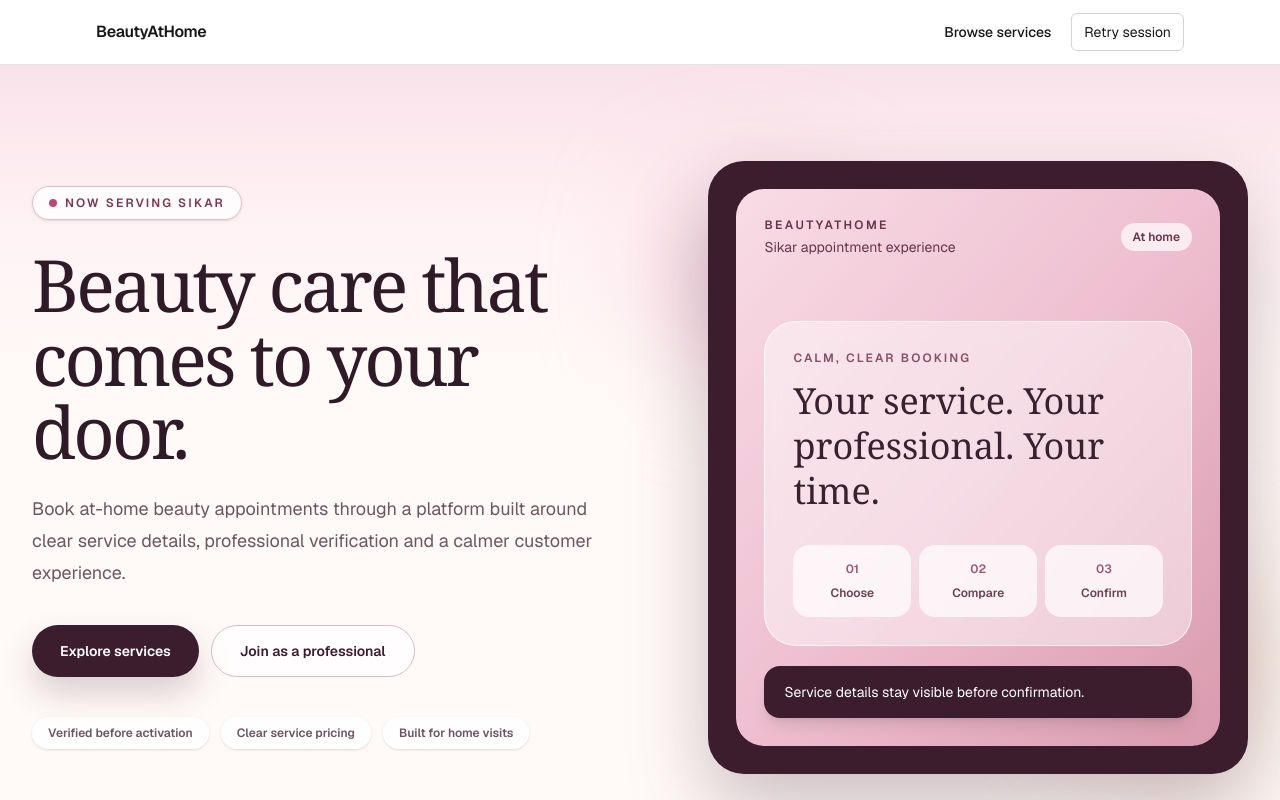
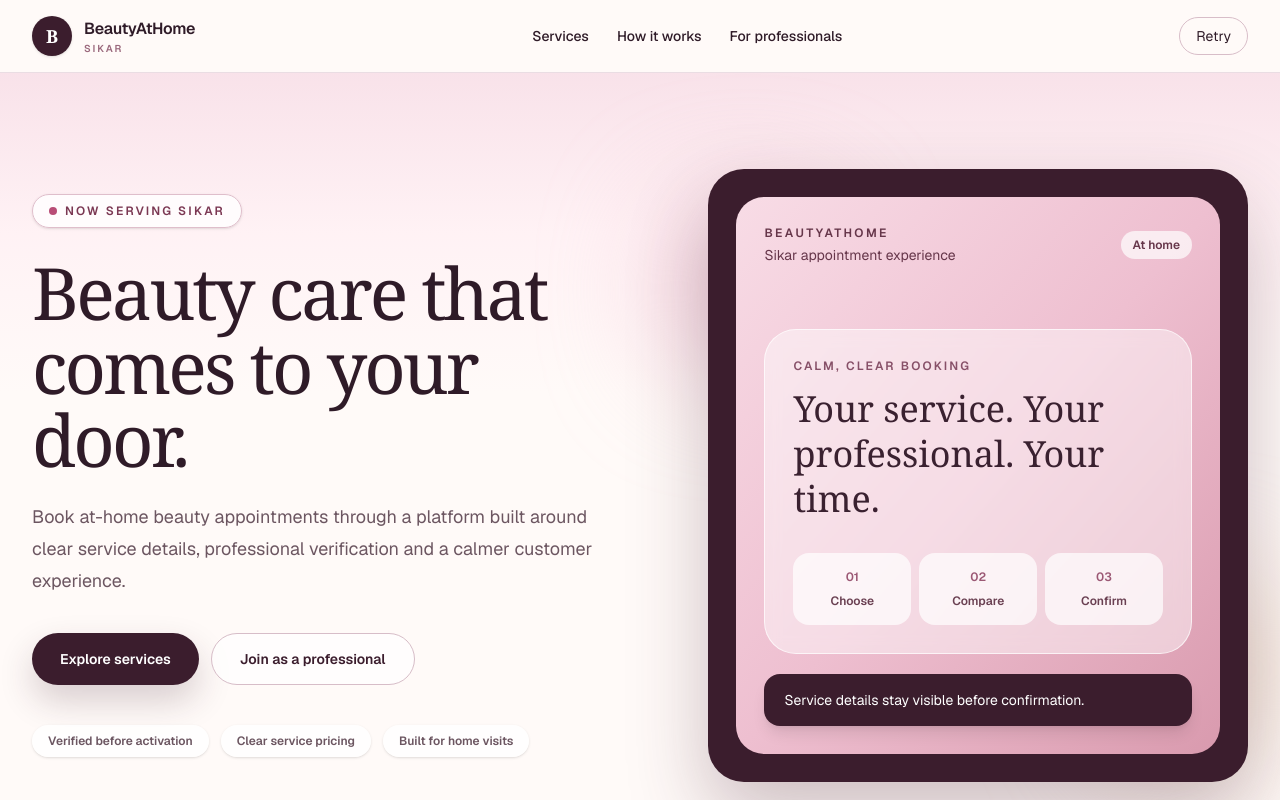
Before and after one commit to nitinkumawat9661/beautyathome, a Next.js app in the folder apps/web/: page / in a window 1280 px wide. Shown: the top 800 px of the page. Built offline with nearby package versions, Linux system fonts and the light colour scheme; no server answers.

Commit message:
feat(web): refine premium marketplace navigation

```diff
--- a/apps/web/src/components/site-header.tsx
+++ b/apps/web/src/components/site-header.tsx
@@ -31,22 +31,43 @@ export function SiteHeader() {
   }
 
   return (
-    <header className="border-b border-zinc-200 dark:border-zinc-800">
-      <div className="mx-auto flex min-h-16 w-full max-w-6xl flex-wrap items-center justify-between gap-4 px-5 py-2 sm:px-8">
-        <Link className="font-semibold tracking-tight" href="/">
-          BeautyAtHome
+    <header className="sticky top-0 z-50 border-b border-[#eadde3] bg-[#fffaf8]/90 text-[#2f1b28] backdrop-blur-xl dark:border-[#3a2932] dark:bg-[#171014]/90 dark:text-[#fff7fa]">
+      <div className="mx-auto flex min-h-18 w-full max-w-7xl items-center justify-between gap-4 px-5 sm:px-8">
+        <Link className="group flex items-center gap-3" href="/">
+          <span className="flex h-10 w-10 items-center justify-center rounded-full bg-[#3b1d2d] font-serif text-lg font-semibold text-white shadow-sm transition group-hover:scale-105 dark:bg-[#f2c9d9] dark:text-[#321d28]">
+            B
+          </span>
+          <span>
+            <span className="block text-base font-semibold tracking-[-0.02em]">BeautyAtHome</span>
+            <span className="block text-[10px] font-semibold uppercase tracking-[0.18em] text-[#9a687c] dark:text-[#d7a9bb]">
+              Sikar
+            </span>
+          </span>
         </Link>
-        <nav aria-label="Account" className="flex flex-wrap items-center justify-end gap-3 text-sm">
+
+        <nav aria-label="Primary navigation" className="hidden items-center gap-7 text-sm md:flex">
+          <Link className="font-medium transition hover:text-[#a0486b]" href="/services">
+            Services
+          </Link>
+          <Link className="font-medium transition hover:text-[#a0486b]" href="/#how-it-works">
+            How it works
+          </Link>
+          <Link className="font-medium transition hover:text-[#a0486b]" href="/auth">
+            For professionals
+          </Link>
+        </nav>
+
+        <nav aria-label="Account" className="flex items-center justify-end gap-2 text-sm">
           <Link
-            className="rounded px-2 py-2 font-medium hover:bg-zinc-100 dark:hover:bg-zinc-900"
+            className="rounded-full px-3 py-2 font-medium transition hover:bg-[#f4e6eb] md:hidden dark:hover:bg-[#33212a]"
             href="/services"
           >
-            Browse services
+            Services
           </Link>
           {session.status === 'authenticated' && session.principal ? (
             <>
               <Link
-                className="rounded px-2 py-2 font-medium hover:bg-zinc-100 dark:hover:bg-zinc-900"
+                className="hidden rounded-full px-4 py-2 font-semibold transition hover:bg-[#f4e6eb] sm:inline-flex dark:hover:bg-[#33212a]"
                 href={
                   session.principal.activeRole === 'PROFESSIONAL'
                     ? '/professional'
@@ -56,13 +77,13 @@ export function SiteHeader() {
                 }
               >
                 {session.principal.activeRole === 'PROFESSIONAL'
-                  ? 'Professional workspace'
+                  ? 'Workspace'
                   : ['ADMIN', 'SUPPORT', 'FINANCE'].includes(session.principal.activeRole)
-                    ? 'Admin workspace'
+                    ? 'Admin'
                     : 'My profile'}
               </Link>
               <Button
-                className="min-h-10 rounded-md border border-zinc-300 px-3 font-medium hover:bg-zinc-100 disabled:cursor-wait disabled:opacity-60 dark:border-zinc-700 dark:hover:bg-zinc-900"
+                className="min-h-10 rounded-full border border-[#d8bdc8] px-4 font-semibold transition hover:bg-[#f4e6eb] disabled:cursor-wait disabled:opacity-60 dark:border-[#5b3c49] dark:hover:bg-[#33212a]"
                 disabled={isSigningOut}
                 onClick={() => void handleSignOut()}
               >
@@ -71,27 +92,28 @@ export function SiteHeader() {
             </>
           ) : session.status === 'unauthenticated' ? (
             <Link
-              className="rounded-md border border-zinc-300 px-3 py-2 font-medium hover:bg-zinc-100 dark:border-zinc-700 dark:hover:bg-zinc-900"
+              className="inline-flex min-h-10 items-center justify-center rounded-full bg-[#3b1d2d] px-5 font-semibold text-white shadow-sm transition hover:bg-[#54283d] dark:bg-[#f2c9d9] dark:text-[#321d28]"
               href="/auth"
             >
               Sign in
             </Link>
           ) : session.status === 'unavailable' ? (
             <Button
-              className="rounded-md border border-zinc-300 px-3 py-2 font-medium hover:bg-zinc-100 dark:border-zinc-700 dark:hover:bg-zinc-900"
+              className="rounded-full border border-[#d8bdc8] px-4 py-2 font-semibold hover:bg-[#f4e6eb] dark:border-[#5b3c49] dark:hover:bg-[#33212a]"
               onClick={() => window.location.reload()}
             >
-              Retry session
+              Retry
             </Button>
           ) : (
-            <span aria-label="Checking session" className="text-zinc-500">
-              Checking session…
+            <span className="inline-flex h-10 w-20 animate-pulse rounded-full bg-[#f0dce4] dark:bg-[#3c2731]">
+              <span className="sr-only">Checking session</span>
             </span>
           )}
         </nav>
+
         {signOutError ? (
           <p
-            className="w-full pb-2 text-sm font-medium text-red-700 dark:text-red-300"
+            className="absolute inset-x-5 top-full mt-2 rounded-xl border border-red-200 bg-white px-4 py-3 text-sm font-medium text-red-700 shadow-lg sm:inset-x-auto sm:right-8 dark:border-red-900 dark:bg-[#24171e] dark:text-red-300"
             role="alert"
           >
             {signOutError}
```
